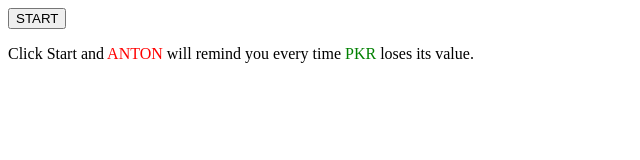
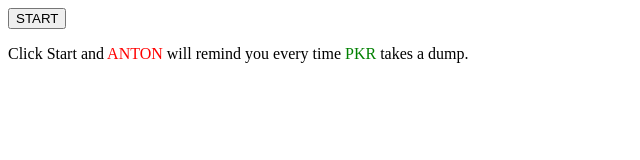
Before and after one commit to AliJKhan/anton, a plain HTML site: page index.html in a window 1280 px wide. Shown: the full height of the page, 0-640 px from the left. Drawn offline with nearby package versions, Linux system fonts and the light colour scheme; no server answers.

Commit message:
Update index.html

```diff
--- a/index.html
+++ b/index.html
@@ -35,7 +35,7 @@
 </head>
 <body>
 <button id="check">START</button>
-<p id="disclaimer">Click Start and <span style="color: red">ANTON</span>  will remind you every time <span style="color: green">PKR</span> loses its value.  </p>
+<p id="disclaimer">Click Start and <span style="color: red">ANTON</span>  will remind you every time <span style="color: green">PKR</span> takes a dump.  </p>
 <audio id="audio" src="ring.mp3"   ></audio>
 <h1 id="rate" style="color: red;font-size: 130px;position: absolute;left: 450px;"></h1>
 </body>
```
